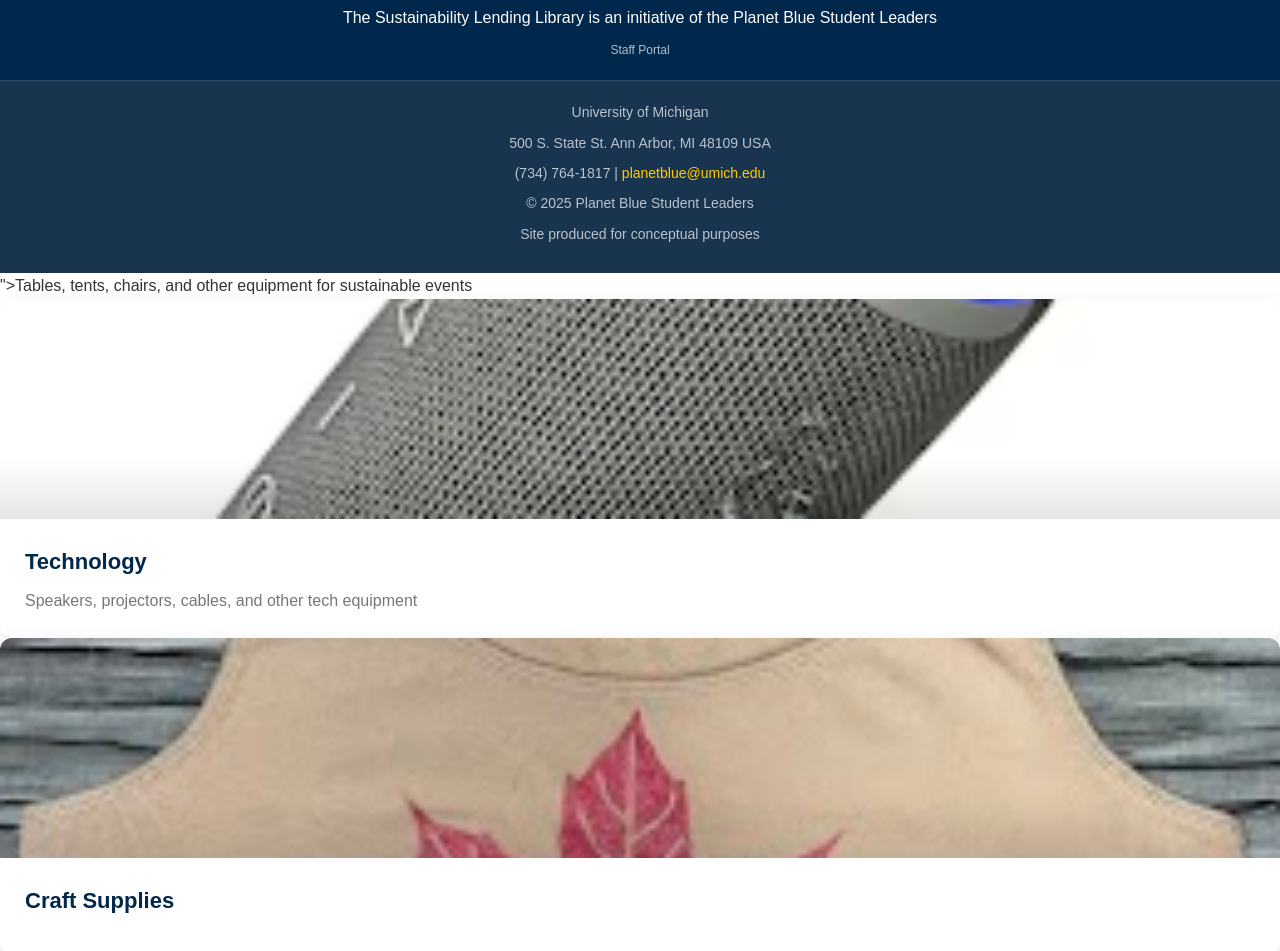
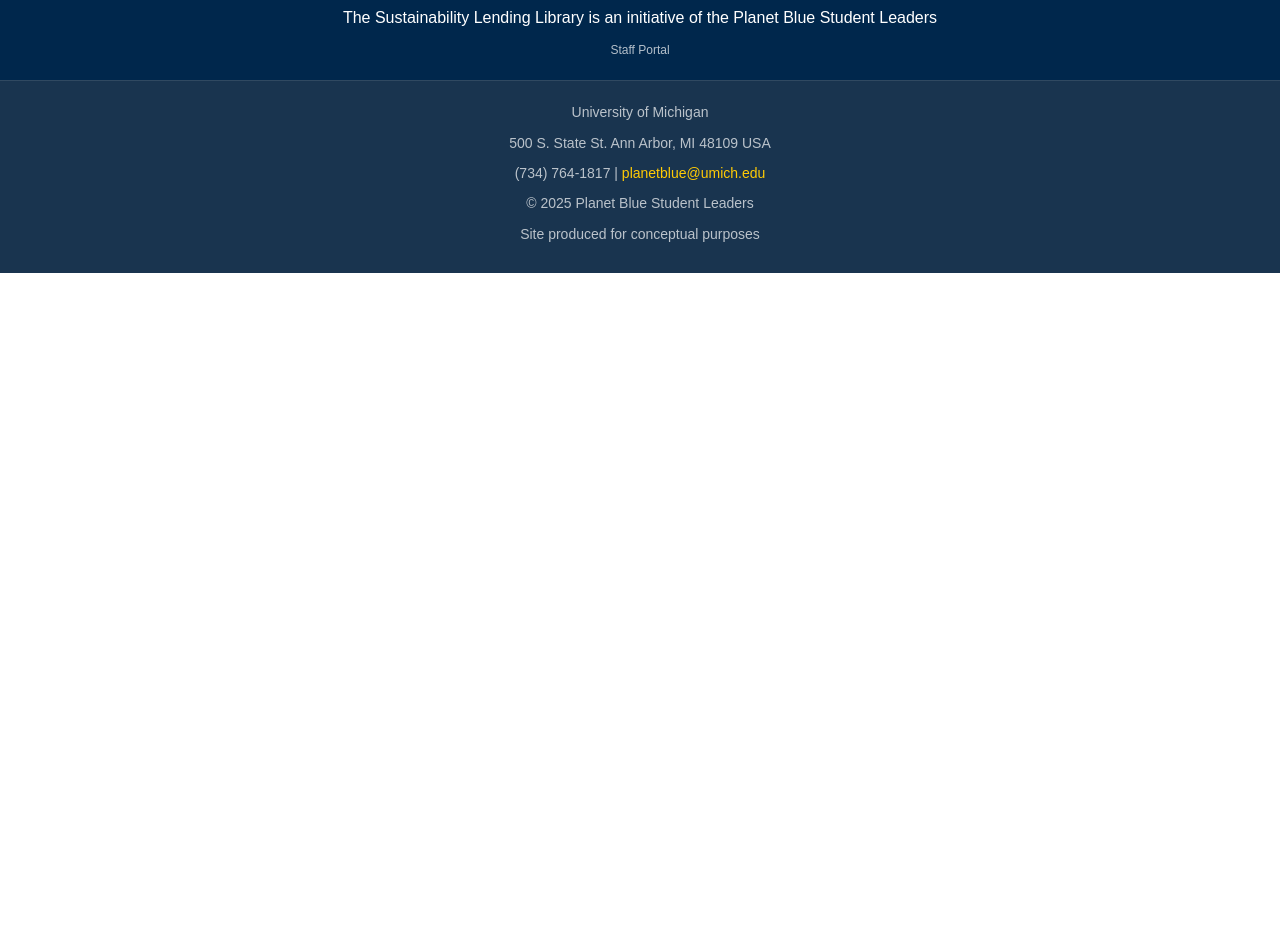
Before and after one commit to andrewminseo/lending.library.concept, a plain HTML site: page index.html in a window 1280 px wide. Shown: the part 3287-4238 px from the top of the page. After the commit the page ends 3560 px from the top, so only its background shows below. Drawn offline with Linux system fonts and the light colour scheme.

Commit message:
Update index.html

```diff
--- a/index.html
+++ b/index.html
@@ -1132,26 +1132,3 @@
                 searchResults.appendChild(viewAllLink);
             }
         }
-    </script>
-</body>
-</html>">Tables, tents, chairs, and other equipment for sustainable events</p>
-                    </div>
-                </div>
-
-                <div class="category-card" id="technology-card">
-                    <div class="category-image">
-                        <img src="assets/bluetooth speaker.png" alt="Technology">
-                    </div>
-                    <div class="category-content">
-                        <h3 class="category-title">Technology</h3>
-                        <p class="category-desc">Speakers, projectors, cables, and other tech equipment</p>
-                    </div>
-                </div>
-
-                <div class="category-card" id="craft-supplies-card">
-                    <div class="category-image">
-                        <img src="assets/screen printing.jpeg" alt="Craft Supplies">
-                    </div>
-                    <div class="category-content">
-                        <h3 class="category-title">Craft Supplies</h3>
-                        <p class="category-desc
```
